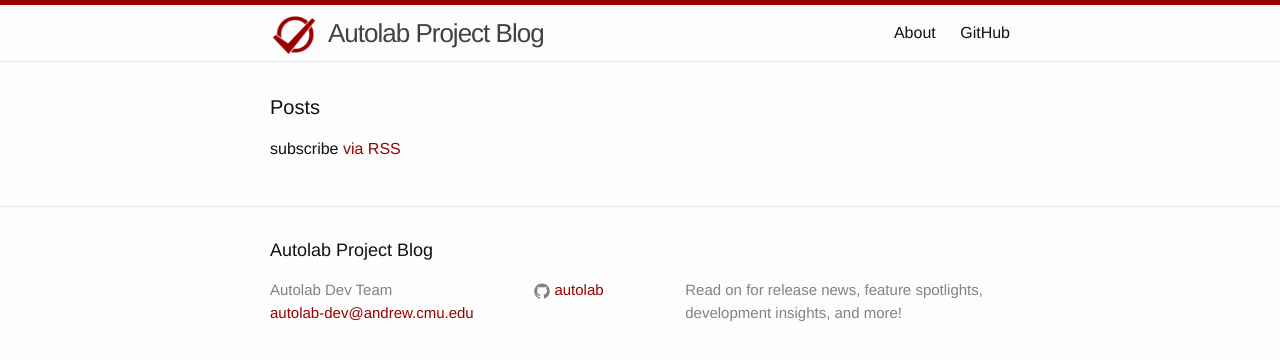
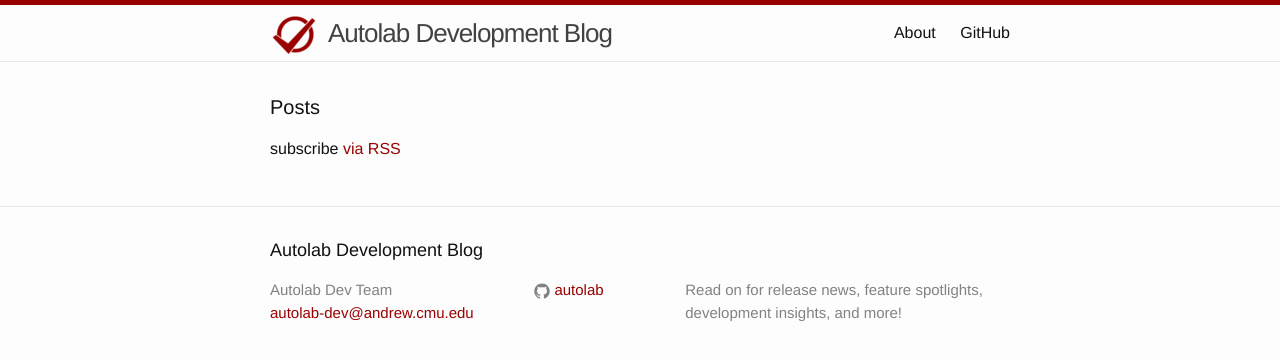
Before and after one commit to autolab/autolab.github.io, a Jekyll site: the page built from index.html, in a window 1280 px wide. Shown: the top 360 px of the page. Built offline with Jekyll 4.4.1, drawn with Linux system fonts in a browser that asks for light colours; Markdown is read by kramdown in place of the engine named in the settings.

Commit message:
Change Project -> Development

```diff
--- a/_config.yml
+++ b/_config.yml
@@ -1,5 +1,5 @@
 # Site settings
-title: Autolab Project Blog
+title: Autolab Development Blog
 email: autolab-dev@<span class="displaynone">X</span>andrew.cmu.edu
 description: > # this means to ignore newlines until "baseurl:"
   Read on for release news, feature spotlights, development insights, and
```
Also changed, not shown: README.md.
